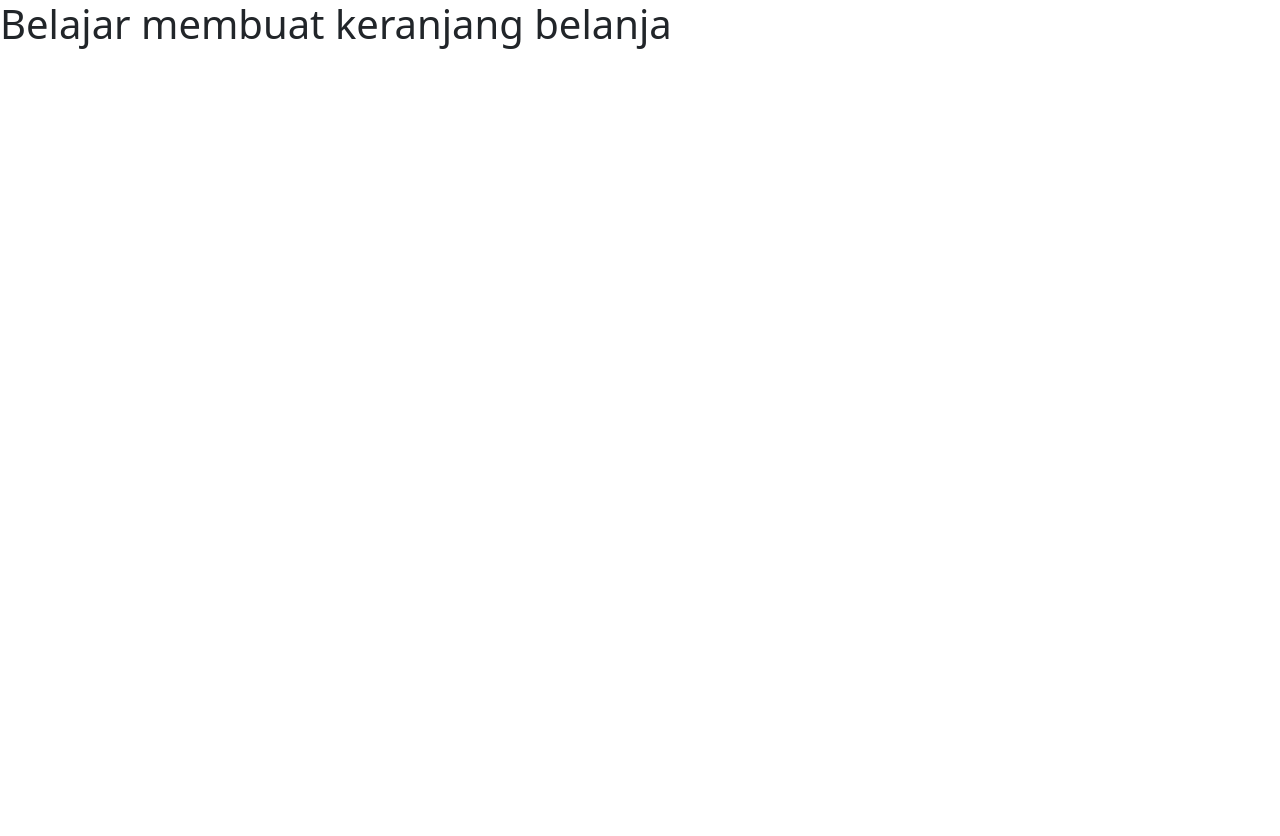
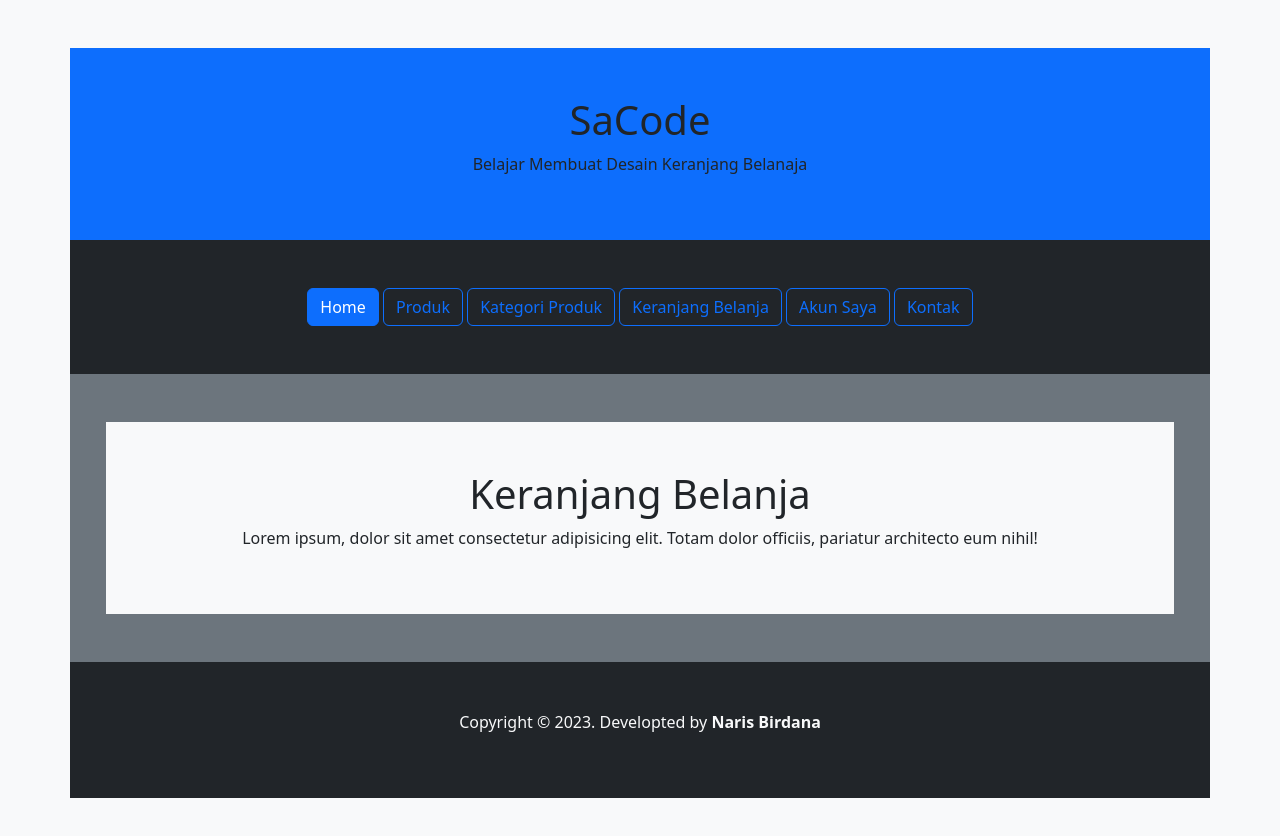
Before and after one commit to nakabi01/Sacode-2023-html-day10, a plain HTML site: page index.html in a window 1280 px wide. Before the commit the page ends 800 px from the top, so only its background shows below. Drawn offline with nearby package versions, Linux system fonts and the light colour scheme.

Commit message:
UPDATE,hasil belajar

```diff
--- a/index.html
+++ b/index.html
@@ -21,13 +21,57 @@
 
 </head>
 
-<body>
+<body class="bg-light p-5">
 
-    <h1>Belajar membuat keranjang belanja</h1>
+    <!-- header start -->
+    <header class="container p-5 bg-primary text-center">
+        <h1>SaCode</h1>
+        <p>Belajar Membuat Desain Keranjang Belanaja</p>
+    </header>
+    <!-- header end -->
 
 
+    <!-- nav start -->
+    <nav class="container p-5 bg-dark text-center">
+        <a href="index.html" class="btn btn-primary">Home</a>
+        <a href="produk.html" class="btn btn-outline-primary">Produk</a>
+        <a href="kategori-produk.html" class="btn btn-outline-primary">Kategori Produk</a>
+        <a href="keranjang-belanja.html" class="btn btn-outline-primary">Keranjang Belanja</a>
+        <a href="akun-saya.html" class="btn btn-outline-primary">Akun Saya</a>
+        <a href="kontak.html" class="btn btn-outline-primary">Kontak</a>
+
+    </nav>
+    <!-- nav end -->
 
 
+    <!-- content start -->
+    <section class=" container bg-secondary  p-5">
+        <div class="row">
+
+            <div class="col-12 bg-light p-5 text-center">
+                <h1>
+                    Keranjang Belanja
+                </h1>
+                <p>Lorem ipsum, dolor sit amet consectetur adipisicing elit. Totam dolor officiis, pariatur architecto
+                    eum nihil!</p>
+            </div>
+
+            <!-- .col end -->
+
+        </div>
+        <!-- .row end -->
+
+    </section>
+    <!-- content end -->
+
+
+    <!-- footer start -->
+    <footer class="container p-5 bg-dark text-light text-center">
+        <p>
+            Copyright &copy; 2023. Developted by <b>Naris Birdana</b>
+        </p>
+    </footer>
+    <!-- footer end -->
 
 
 
@@ -37,8 +81,8 @@
 
     <!-- boostrap javascript -->
     <script src="https://cdn.jsdelivr.net/npm/bootstrap@5.3.0/dist/js/bootstrap.bundle.min.js"
-        integrity="sha384-geWF76RCwLtnZ8qwWowPQNguL3RmwHVBC9FhGdlKrxdiJJigb/j/68SIy3Te4Bkz"
-        crossorigin="anonymous"></script>
+        integrity="sha384-geWF76RCwLtnZ8qwWowPQNguL3RmwHVBC9FhGdlKrxdiJJigb/j/68SIy3Te4Bkz" crossorigin="anonymous">
+        </script>
 
 </body>
 
```
